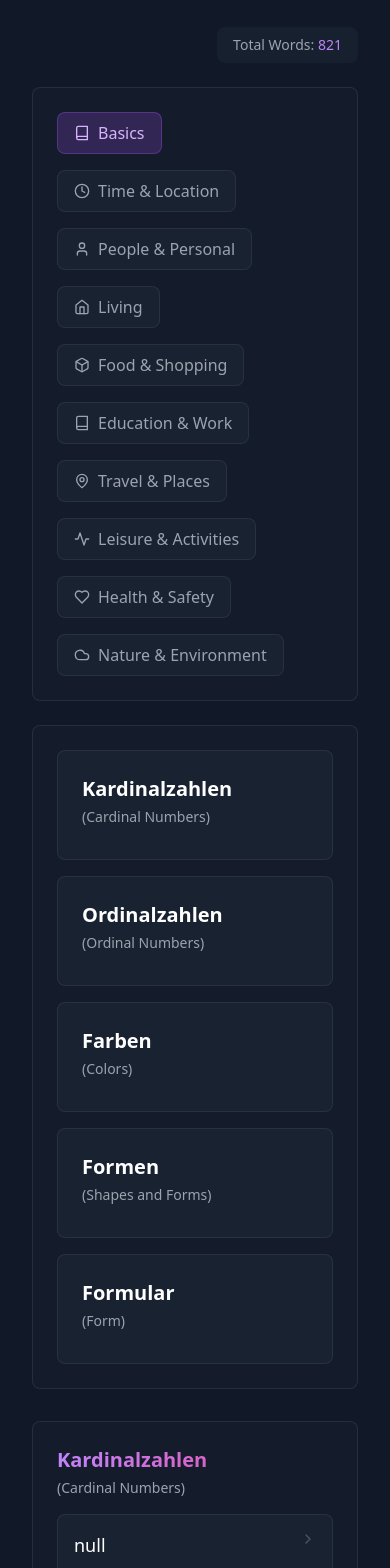
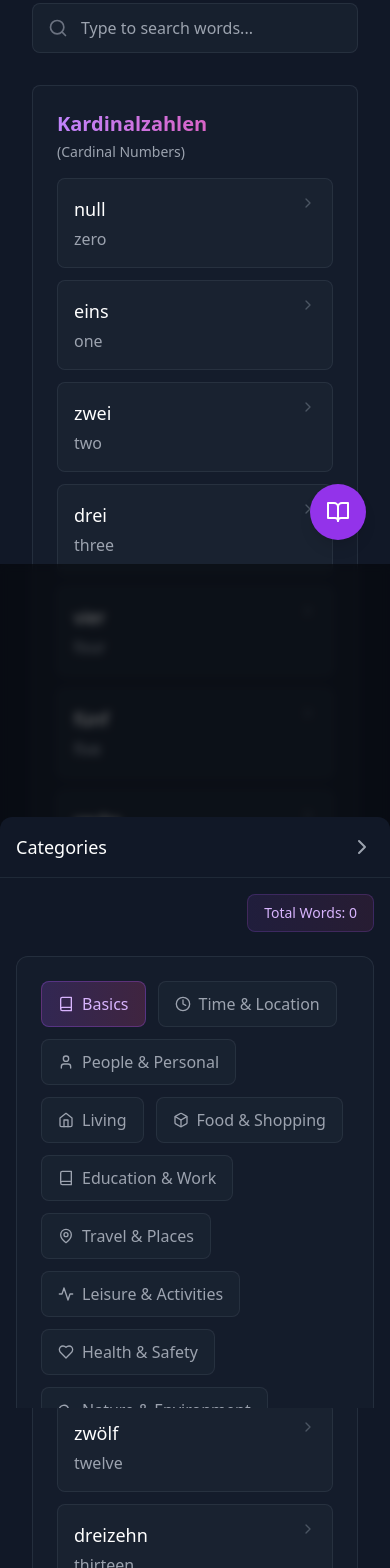
Before and after one commit to Hamza-EL-KHATIB/spring-learning-platform, a React (Create React App) app: page /#/vocabulary in a window 390 px wide. Shown: the part 280-1848 px from the top of the page. Built offline with nearby package versions, Linux system fonts and the light colour scheme.

Commit message:
feat: updates

```diff
--- a/src/pages/topics/german/VocabularyPage.js
+++ b/src/pages/topics/german/VocabularyPage.js
@@ -1,5 +1,5 @@
 import React, { useState, useMemo } from 'react';
-import { Search, Eye, EyeOff, X, ChevronRight } from 'lucide-react';
+import { Search, Eye, EyeOff, X, ChevronRight, ChevronLeft, BookOpenCheck, BookOpen } from 'lucide-react';
 import vocabularyData from '../../../data/german/a1.json';
 import VocabularyTabs from './VocabularyTabs';
 import './VocabularyPage.css';
@@ -10,12 +10,7 @@ const VocabularyPage = () => {
     const [selectedWord, setSelectedWord] = useState(null);
     const [activeTab, setActiveTab] = useState('basics');
     const [selectedCategory, setSelectedCategory] = useState(null);
-
-    // Calculate total words from the entire vocabulary data
-    const totalWords = useMemo(() =>
-            vocabularyData.reduce((total, category) => total + category.words.length, 0),
-        []
-    );
+    const [showMobileCategories, setShowMobileCategories] = useState(false);
 
     const handleCategorySelect = (category) => {
         setSelectedCategory(category);
@@ -37,15 +32,34 @@ const VocabularyPage = () => {
         }))
         .filter(category => category.words.length > 0);
 
+    // Calculate totals after filteredData is defined
+    const totals = useMemo(() => {
+        const total = vocabularyData.reduce((total, category) => total + category.words.length, 0);
+        const filtered = filteredData.reduce((total, category) => total + category.words.length, 0);
+        return { total, filtered };
+    }, [vocabularyData, searchTerm, selectedCategory]);
+
     return (
         <div className="min-h-screen bg-gray-900">
             <div className="container mx-auto px-4 py-8">
                 {/* Header */}
                 <div className="max-w-6xl mx-auto mb-8">
-                    <div className="flex items-center justify-between mb-6">
+                    <div className="flex flex-col md:flex-row md:items-center justify-between gap-4 mb-6">
                         <h1 className="text-3xl font-bold text-transparent bg-clip-text bg-gradient-to-r from-purple-400 to-pink-500">
                             German A1 Vocabulary
                         </h1>
+                        <div className="flex items-center gap-4">
+                            {/* Stats Display */}
+                            <div className="flex items-center gap-2 px-4 py-2 bg-purple-500/10 rounded-lg border border-purple-500/20">
+                                <BookOpenCheck className="w-4 h-4 text-purple-400" />
+                                <span className="text-purple-300">Words: {totals.total}</span>
+                            </div>
+                            {totals.filtered !== totals.total && (
+                                <div className="flex items-center gap-2 px-4 py-2 bg-gray-800/50 rounded-lg border border-gray-700/50">
+                                    <BookOpen className="w-4 h-4 text-gray-400" />
+                                    <span className="text-gray-300">Showing: {totals.filtered}</span>
+                                </div>
+                            )}
                             <button
                                 onClick={() => setShowEnglish(!showEnglish)}
                                 className="flex items-center gap-2 px-4 py-2 bg-gray-800/50 rounded-lg text-gray-400 hover:text-white transition-colors border border-gray-700/50"
@@ -56,6 +70,7 @@ const VocabularyPage = () => {
                                     <><EyeOff className="w-5 h-5" /><span>Show English</span></>
                                 )}
                             </button>
+                        </div>
                     </div>
 
                     {/* Search Bar */}
@@ -71,21 +86,116 @@ const VocabularyPage = () => {
                     </div>
                 </div>
 
-                {/* Category Tabs */}
-                <div className="max-w-6xl mx-auto mb-8">
+                {/* Desktop Layout */}
+                <div className="max-w-6xl mx-auto hidden lg:block">
+                    <div className="flex gap-8">
+                        {/* Categories Sidebar */}
+                        <div className="w-1/4">
+                            <div className="bg-gray-800/30 rounded-lg border border-gray-700/50 sticky top-4">
                                 <VocabularyTabs
                                     activeTab={activeTab}
                                     setActiveTab={setActiveTab}
                                     onSelectCategory={handleCategorySelect}
-                        totalWords={totalWords}
+                                    vertical={true}
                                 />
                             </div>
+                        </div>
 
-                {/* Word List - Now showing both categories and their words */}
-                <div className="max-w-6xl mx-auto">
+                        {/* Words Grid */}
+                        <div className="flex-1">
                             <div className="space-y-8">
                                 {filteredData.map((category, catIndex) => (
-                            <div key={catIndex} className="bg-gray-800/30 rounded-lg border border-gray-700/50 p-6">
+                                    <div key={catIndex}
+                                         className="bg-gray-800/30 rounded-lg border border-gray-700/50 p-6">
+                                        <CategoryContent
+                                            category={category}
+                                            showEnglish={showEnglish}
+                                            onSelectWord={setSelectedWord}
+                                        />
+                                    </div>
+                                ))}
+                            </div>
+                        </div>
+                    </div>
+                </div>
+
+                {/* Mobile Layout */}
+                <div className="lg:hidden">
+                    {/* Mobile Categories Button */}
+                    <div className="fixed bottom-6 right-6 z-50">
+                        <button
+                            onClick={() => setShowMobileCategories(!showMobileCategories)}
+                            className="p-4 bg-purple-600 text-white rounded-full shadow-lg hover:bg-purple-700 transition-colors"
+                        >
+                            {showMobileCategories ? (
+                                <ChevronRight className="w-6 h-6" />
+                            ) : (
+                                <BookOpen className="w-6 h-6" />
+                            )}
+                        </button>
+                    </div>
+
+                    {/* Mobile Categories Drawer */}
+                    <div className={`
+                        fixed inset-0 z-40 transition-transform duration-300
+                        ${showMobileCategories ? 'translate-y-0' : 'translate-y-full'}
+                    `}>
+                        <div className="absolute inset-0 bg-black/50 backdrop-blur-sm"
+                             onClick={() => setShowMobileCategories(false)} />
+                        <div className="absolute bottom-0 left-0 right-0 bg-gray-900 rounded-t-xl max-h-[70vh] flex flex-col">
+                            <div className="p-4 border-b border-gray-800">
+                                <div className="flex items-center justify-between">
+                                    <h3 className="text-lg font-medium text-white">Categories</h3>
+                                    <button onClick={() => setShowMobileCategories(false)}>
+                                        <ChevronRight className="w-6 h-6 text-gray-400" />
+                                    </button>
+                                </div>
+                            </div>
+                            <div className="overflow-y-auto overscroll-contain p-4 flex-1 touch-pan-y">
+                                <VocabularyTabs
+                                    activeTab={activeTab}
+                                    setActiveTab={(tab) => {
+                                        setActiveTab(tab);
+                                        setShowMobileCategories(false);
+                                    }}
+                                    onSelectCategory={(category) => {
+                                        handleCategorySelect(category);
+                                        setShowMobileCategories(false);
+                                    }}
+                                    vertical={true}
+                                />
+                            </div>
+                        </div>
+                    </div>
+
+                    {/* Mobile Words List */}
+                    <div className="space-y-8">
+                        {filteredData.map((category, catIndex) => (
+                            <div key={catIndex}
+                                 className="bg-gray-800/30 rounded-lg border border-gray-700/50 p-6">
+                                <CategoryContent
+                                    category={category}
+                                    showEnglish={showEnglish}
+                                    onSelectWord={setSelectedWord}
+                                />
+                            </div>
+                        ))}
+                    </div>
+                </div>
+
+                {/* Word Details Modal */}
+                <WordDetailsModal
+                    word={selectedWord}
+                    onClose={() => setSelectedWord(null)}
+                />
+            </div>
+        </div>
+    );
+};
+
+// Extracted components for better organization
+const CategoryContent = ({ category, showEnglish, onSelectWord }) => (
+    <>
         <div className="flex flex-col gap-1 mb-4">
             <h2 className="text-xl font-semibold text-transparent bg-clip-text bg-gradient-to-r from-purple-400 to-pink-500">
                 {category.title.split('(')[0].trim()}
@@ -99,9 +209,20 @@ const VocabularyPage = () => {
 
         <div className="grid gap-3">
             {category.words.map((word, wordIndex) => (
+                <WordCard
+                    key={wordIndex}
+                    word={word}
+                    showEnglish={showEnglish}
+                    onClick={() => onSelectWord(word)}
+                />
+            ))}
+        </div>
+    </>
+);
+
+const WordCard = ({ word, showEnglish, onClick }) => (
     <button
-                                            key={wordIndex}
-                                            onClick={() => setSelectedWord(word)}
+        onClick={onClick}
         className="group bg-gray-800/50 hover:bg-gray-700/50 rounded-lg p-4 transition-all w-full text-left border border-gray-700/50 hover:border-purple-500/50"
     >
         <div className="flex items-start justify-between">
@@ -119,30 +240,26 @@ const VocabularyPage = () => {
             <ChevronRight className="w-4 h-4 text-gray-600 group-hover:text-purple-400 transition-colors" />
         </div>
     </button>
-                                    ))}
-                                </div>
-                            </div>
-                        ))}
-                    </div>
-                </div>
-            </div>
+);
 
-            {/* Word Details Modal */}
-            {selectedWord && (
+const WordDetailsModal = ({ word, onClose }) => {
+    if (!word) return null;
+
+    return (
         <div className="fixed inset-0 bg-black/50 z-50 flex items-center justify-center p-4 backdrop-blur-sm">
             <div className="bg-gray-900 rounded-2xl border border-gray-800 max-w-lg w-full">
                 <div className="flex items-center justify-between p-6 border-b border-gray-800">
                     <div className="flex items-center gap-3">
                         <div className="flex items-center gap-2">
-                                    {selectedWord.article && (
-                                        <span className="text-lg text-purple-400">{selectedWord.article}</span>
+                            {word.article && (
+                                <span className="text-lg text-purple-400">{word.article}</span>
                             )}
-                                    <h2 className="text-xl font-bold text-white">{selectedWord.german}</h2>
+                            <h2 className="text-xl font-bold text-white">{word.german}</h2>
                         </div>
-                                <p className="text-gray-400">{selectedWord.english}</p>
+                        <p className="text-gray-400">{word.english}</p>
                     </div>
                     <button
-                                onClick={() => setSelectedWord(null)}
+                        onClick={onClose}
                         className="text-gray-500 hover:text-gray-400 transition-colors"
                     >
                         <X className="w-5 h-5" />
@@ -155,7 +272,7 @@ const VocabularyPage = () => {
                             Examples
                         </h3>
                         <div className="space-y-3">
-                                    {selectedWord.examples?.map((example, index) => (
+                            {word.examples?.map((example, index) => (
                                 <div
                                     key={index}
                                     className="bg-gray-800/50 rounded-lg p-4"
@@ -169,7 +286,7 @@ const VocabularyPage = () => {
 
                 <div className="flex justify-end px-6 py-4 border-t border-gray-800">
                     <button
-                                onClick={() => setSelectedWord(null)}
+                        onClick={onClose}
                         className="px-4 py-2 text-sm font-medium bg-gray-800 hover:bg-gray-700 text-gray-300 rounded-lg transition-colors"
                     >
                         Close
@@ -177,8 +294,6 @@ const VocabularyPage = () => {
                 </div>
             </div>
         </div>
-            )}
-        </div>
     );
 };
 
--- a/src/pages/topics/german/VocabularyTabs.js
+++ b/src/pages/topics/german/VocabularyTabs.js
@@ -102,63 +102,110 @@ const tabGroups = {
     }
 };
 
-const CategoryCard = ({ category, onClick }) => {
+const CategoryCard = ({ category, onClick, isActive, className = "" }) => {
     const [german, english] = category.split(' (');
     return (
         <button
             onClick={() => onClick(category)}
-            className="w-full bg-gray-800/50 hover:bg-gray-700/50 rounded-lg p-6 text-left border border-gray-700/50 hover:border-purple-500/50 transition-all group"
+            className={`
+                relative group flex flex-col p-6 rounded-xl
+                transition-all duration-300 ease-in-out
+                ${isActive
+                ? 'bg-gradient-to-br from-purple-500/10 via-pink-500/10 to-purple-500/10 border-purple-500/50'
+                : 'bg-gray-800/50 hover:bg-gray-700/50 border-gray-700/50 hover:border-purple-500/50'
+            }
+                border text-left ${className}
+            `}
         >
-            <h3 className="text-xl font-semibold text-white mb-1 group-hover:text-purple-300 transition-colors">{german}</h3>
-            <p className="text-sm text-gray-400 mb-2">({english}</p>
+            <div className="space-y-1">
+                <h3 className="text-lg font-medium text-transparent bg-clip-text bg-gradient-to-r from-purple-300 to-pink-300 group-hover:from-purple-200 group-hover:to-pink-200">
+                    {german}
+                </h3>
+                <p className="text-sm text-gray-400 group-hover:text-gray-300">({english}</p>
+            </div>
+
+            {/* Decorative corner gradients */}
+            <div className="absolute inset-0.5 -z-10 bg-gradient-to-br from-purple-500/0 via-purple-500/0 to-purple-500/10 opacity-0 group-hover:opacity-100 transition-opacity rounded-xl" />
+            <div className="absolute inset-0.5 -z-10 bg-gradient-to-tl from-pink-500/0 via-pink-500/0 to-pink-500/10 opacity-0 group-hover:opacity-100 transition-opacity rounded-xl" />
         </button>
     );
 };
+
+const TabButton = ({ active, icon: Icon, title, onClick }) => (
+    <button
+        onClick={onClick}
+        className={`
+            flex items-center gap-2 px-4 py-2.5 rounded-lg font-medium
+            transition-all duration-300 ease-in-out
+            ${active
+            ? 'bg-gradient-to-r from-purple-500/20 to-pink-500/20 text-purple-300 border-purple-500/30'
+            : 'bg-gray-800/50 text-gray-400 hover:bg-gray-700/50 hover:text-gray-300'
+        }
+            border border-gray-700/50 hover:border-purple-500/30
+        `}
+    >
+        <Icon className="w-4 h-4" />
+        <span>{title}</span>
+    </button>
+);
 
 const VocabularyTabs = ({ activeTab, setActiveTab, onSelectCategory, totalWords = 0 }) => {
     return (
         <div>
             {/* Total Words Counter */}
             <div className="flex justify-end mb-6">
-                <span className="px-4 py-2 bg-gray-800/50 rounded-lg text-gray-400 text-sm">
-                    Total Words: <span className="text-purple-400 font-medium">{totalWords}</span>
+                <span className="px-4 py-2 bg-gradient-to-r from-purple-500/10 to-pink-500/10 rounded-lg border border-purple-500/20 text-purple-300 text-sm font-medium">
+                    Total Words: {totalWords}
                 </span>
             </div>
 
             {/* Navigation Section */}
-            <div className="bg-gray-800/30 rounded-lg border border-gray-700/50 p-6 mb-6">
-                <div className="flex flex-wrap gap-4">
-                    {Object.entries(tabGroups).map(([key, group]) => {
-                        const Icon = group.icon;
-                        return (
-                            <button
-                                key={key}
-                                onClick={() => setActiveTab(key)}
-                                className={`flex items-center gap-2 px-4 py-2 rounded-lg font-medium transition-colors ${
-                                    activeTab === key
-                                        ? 'bg-purple-500/20 text-purple-300 border border-purple-500/30'
-                                        : 'bg-gray-800/50 text-gray-400 border border-gray-700/50 hover:bg-gray-700/50'
-                                }`}
-                            >
-                                <Icon className="w-4 h-4" />
-                                {group.title}
-                            </button>
-                        );
-                    })}
+            <div className="bg-gray-800/30 rounded-xl border border-gray-700/50 p-6 mb-6">
+                <div className="flex flex-wrap gap-3">
+                    {Object.entries(tabGroups).map(([key, group]) => (
+                        <TabButton
+                            key={key}
+                            active={activeTab === key}
+                            icon={group.icon}
+                            title={group.title}
+                            onClick={() => setActiveTab(key)}
+                        />
+                    ))}
                 </div>
             </div>
 
-            {/* Categories Section */}
+            {/* Categories Section in Sidebar */}
             {activeTab && (
-                <div className="bg-gray-800/30 rounded-lg border border-gray-700/50 p-6">
-                    <div className="grid grid-cols-1 md:grid-cols-2 lg:grid-cols-3 gap-4">
-                        {tabGroups[activeTab].categories.map((category) => (
-                            <CategoryCard
-                                key={category}
-                                category={category}
-                                onClick={onSelectCategory}
-                            />
-                        ))}
+                <div className="bg-gray-800/30 rounded-xl border border-gray-700/50 p-4">
+                    <div className="flex flex-col gap-2">
+                        {tabGroups[activeTab].categories.map((category) => {
+                            const [german, english] = category.split(' (');
+                            return (
+                                <button
+                                    key={category}
+                                    onClick={() => onSelectCategory(category)}
+                                    className="group relative p-3 rounded-lg transition-all duration-300
+                                             bg-transparent hover:bg-gray-800/80 text-left w-full
+                                             border-l-2 border-transparent hover:border-l-purple-500
+                                             pl-4"
+                                >
+                                    <div className="flex flex-col">
+                                        <h3 className="text-base font-medium flex items-center gap-2">
+                                            <span className="text-purple-400/70 group-hover:text-purple-400 transition-colors">
+                                                {german}
+                                            </span>
+                                        </h3>
+                                        <p className="text-sm text-gray-500 group-hover:text-gray-400 transition-colors mt-0.5">
+                                            ({english}
+                                        </p>
+                                    </div>
+
+                                    <div className="absolute inset-0 bg-gradient-to-r from-transparent via-transparent to-purple-500/0
+                                                  group-hover:to-purple-500/5 transition-opacity opacity-0 group-hover:opacity-100
+                                                  rounded-lg pointer-events-none" />
+                                </button>
+                            );
+                        })}
                     </div>
                 </div>
             )}
```
Lines whose indentation alone changed are shown as unchanged.
